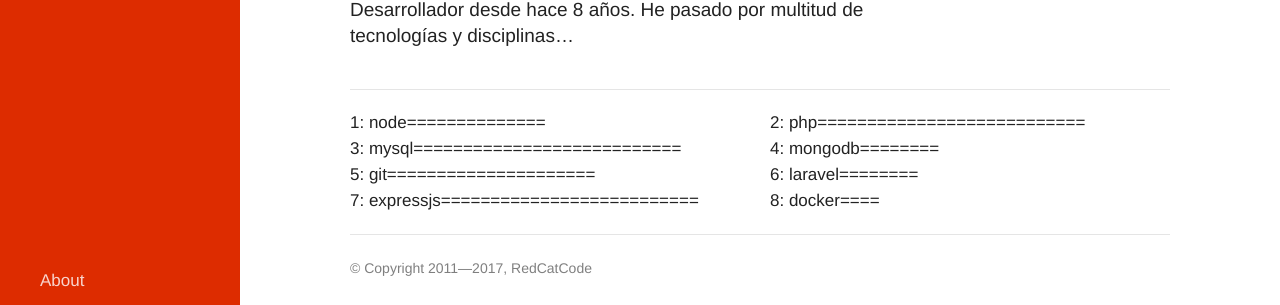
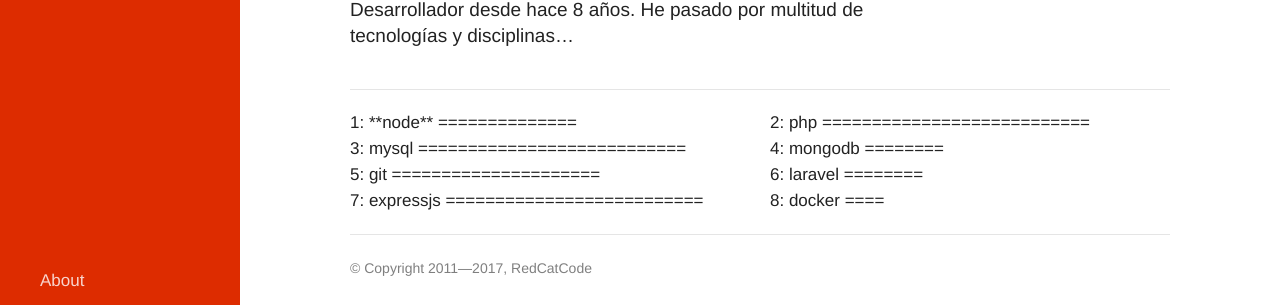
Before and after one commit to ewiggin/redcatcode-website, a Jekyll site: the page built from about.markdown, in a window 1280 px wide. Shown: the part 141-446 px from the top of the page. Built offline with Jekyll 4.4.1, drawn with Linux system fonts in a browser that asks for light colours; some web fonts are replaced; part of the change alters nothing that is shown.

```diff
--- a/about.markdown
+++ b/about.markdown
@@ -3,14 +3,14 @@ title: About
 date: 2017-02-24 15:57:00 +01:00
 position: 2
 skills:
-  node: "=============="
-  php: "==========================="
-  mysql: "==========================="
-  mongodb: "========"
-  git: "====================="
-  laravel: "========"
-  expressjs: "=========================="
-  docker: "===="
+  "**node**": " =============="
+  php: " ==========================="
+  mysql: " ==========================="
+  mongodb: " ========"
+  git: " ====================="
+  laravel: " ========"
+  expressjs: " =========================="
+  docker: " ===="
 layout: about
 ---
 
```
